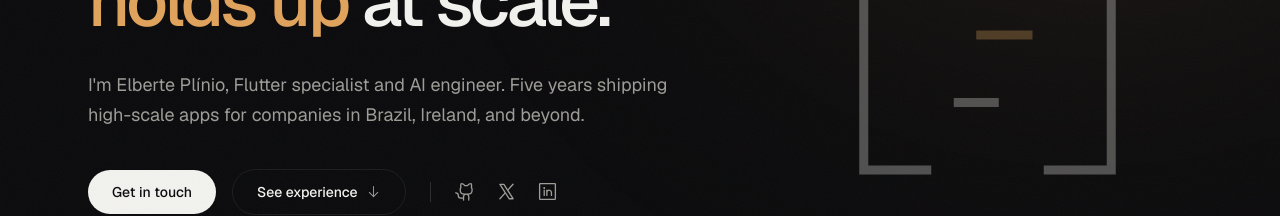
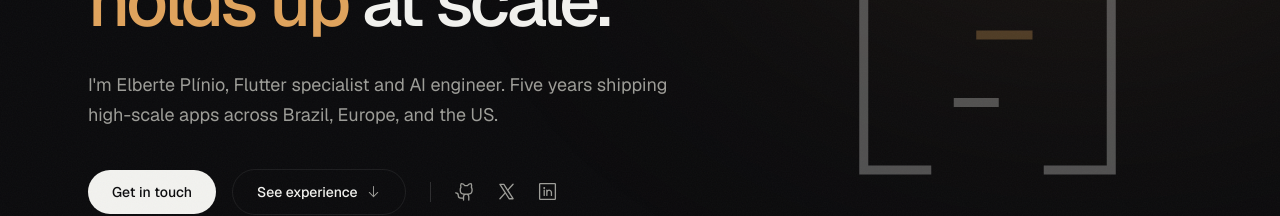
Before and after one commit to oElberte/elberte.com, a Next.js app: page / in a window 1280 px wide. Shown: the part 365-581 px from the top of the page. Built offline with nearby package versions, Linux system fonts and the light colour scheme.

Commit message:
feat: broaden hero copy to Brazil, Europe, and the US

```diff
--- a/src/components/hero.tsx
+++ b/src/components/hero.tsx
@@ -55,8 +55,7 @@ export function Hero() {
           className="mt-8 max-w-[52ch] text-base leading-relaxed text-muted md:text-lg"
         >
           I&apos;m Elberte Plínio, Flutter specialist and AI engineer. Five
-          years shipping high-scale apps for companies in Brazil, Ireland, and
-          beyond.
+          years shipping high-scale apps across Brazil, Europe, and the US.
         </motion.p>
         <motion.div
           {...item(0.4)}
```
